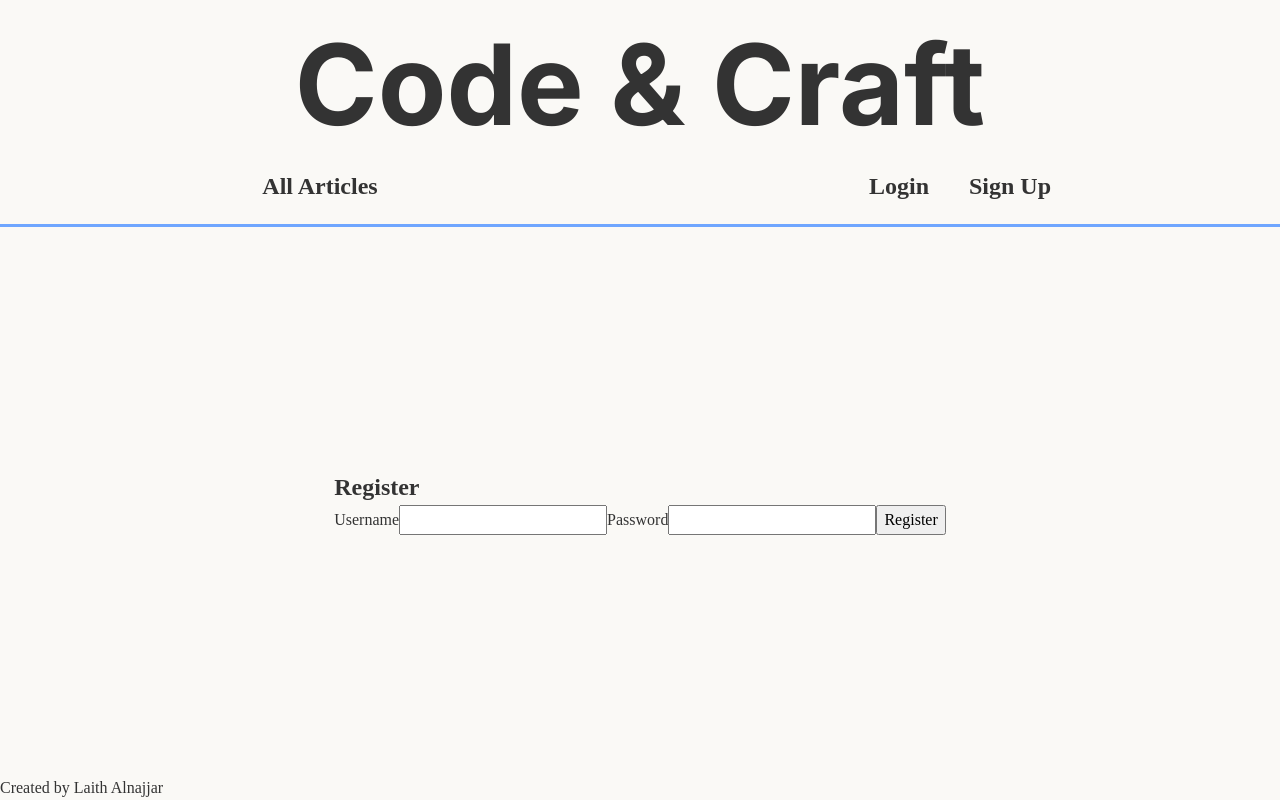
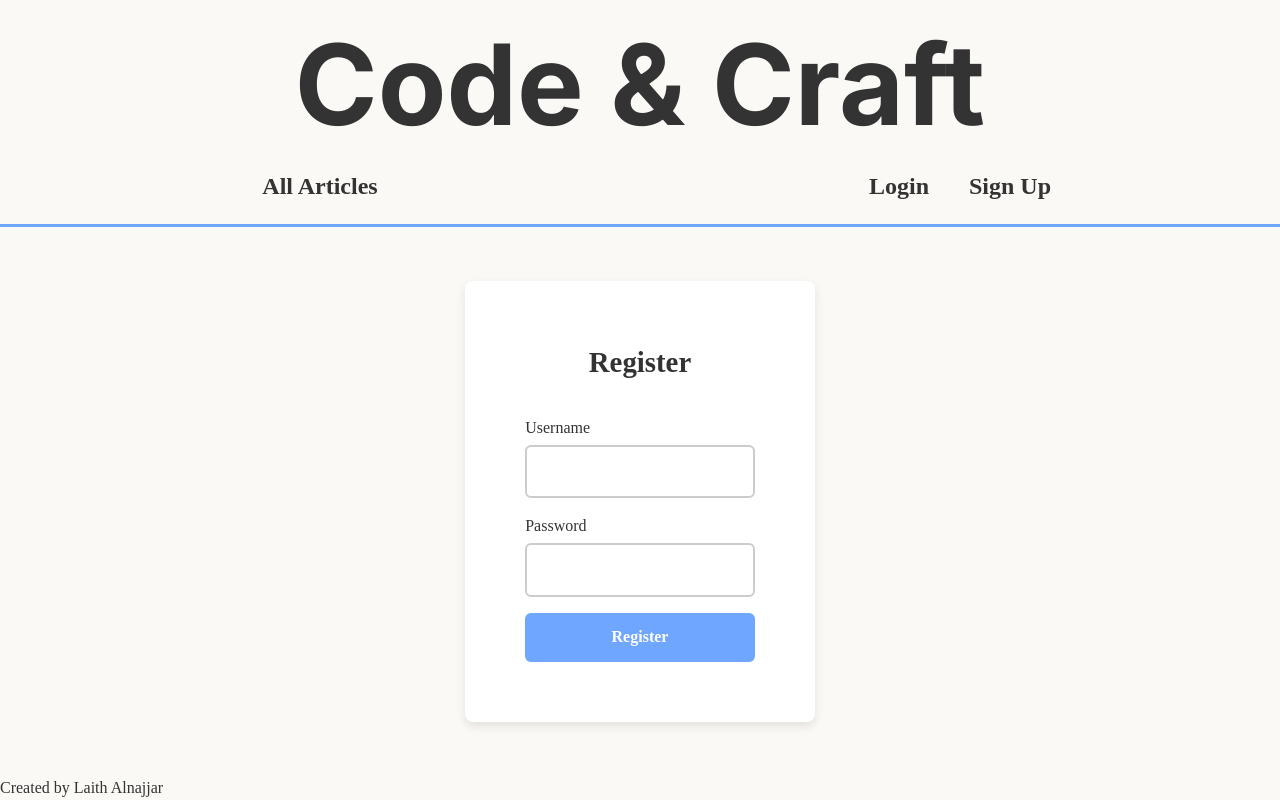
Before and after one commit to LaithAlnajjar/blog-platform, a React (Vite) app in the folder public-blog/: page /register in a window 1280 px wide. Built offline with nearby package versions, Linux system fonts and the light colour scheme; a web font is replaced by a local one.

Commit message:
style: Add styles for Login and Register pages

```diff
--- a/public-blog/src/pages/Login.jsx
+++ b/public-blog/src/pages/Login.jsx
@@ -1,6 +1,7 @@
 import { useState } from 'react';
 import { useNavigate } from 'react-router-dom';
 import { useAuth } from '../context/AuthContext';
+import styles from '../../styles/Login.module.css';
 
 function Login() {
   const [input, setInput] = useState({
@@ -36,27 +37,32 @@ function Login() {
       action="http://localhost:3000/login"
       method="POST"
       onSubmit={handleSubmit}
+      className={styles['form']}
     >
-      <h2>Login</h2>
-      <label htmlFor="username">
+      <h2 className={styles['title']}>Login</h2>
+      <label htmlFor="username" className={styles['label']}>
         Username
         <input
           type="text"
           id="username"
           name="username"
           onChange={handleChange}
+          className={styles['input']}
         />
       </label>
-      <label htmlFor="password">
+      <label htmlFor="password" className={styles['label']}>
         Password
         <input
           type="password"
           id="password"
           name="password"
           onChange={handleChange}
+          className={styles['input']}
         />
       </label>
-      <button type="submit">Login</button>
+      <button type="submit" className={styles['btn']}>
+        Login
+      </button>
     </form>
   );
 }
--- a/public-blog/src/pages/Register.jsx
+++ b/public-blog/src/pages/Register.jsx
@@ -1,6 +1,7 @@
 import { useState } from 'react';
 import { useAuth } from '../context/AuthContext';
 import { useNavigate } from 'react-router-dom';
+import styles from '../../styles/Register.module.css';
 
 function Register() {
   const [input, setInput] = useState({
@@ -31,27 +32,32 @@ function Register() {
       action="http://localhost:3000/register"
       method="POST"
       onSubmit={handleSubmit}
+      className={styles['form']}
     >
-      <h2>Register</h2>
-      <label htmlFor="username">
+      <h2 className={styles['title']}>Register</h2>
+      <label htmlFor="username" className={styles['label']}>
         Username
         <input
           type="text"
           id="username"
           name="username"
           onChange={handleChange}
+          className={styles['input']}
         />
       </label>
-      <label htmlFor="password">
+      <label htmlFor="password" className={styles['label']}>
         Password
         <input
           type="password"
           id="password"
           name="password"
           onChange={handleChange}
+          className={styles['input']}
         />
       </label>
-      <button type="submit">Register</button>
+      <button type="submit" className={styles['btn']}>
+        Register
+      </button>
     </form>
   );
 }
--- /dev/null
+++ b/public-blog/styles/Login.module.css
@@ -0,0 +1,56 @@
+.form {
+  width: 100%;
+  max-width: 400px;
+  margin: 0 auto;
+  padding: 60px;
+  background: #fff;
+  border-radius: 8px;
+  box-shadow: 0 4px 10px rgba(0, 0, 0, 0.1);
+  display: flex;
+  flex-direction: column;
+  gap: 1rem;
+}
+
+.title {
+  text-align: center;
+  font-size: 1.8rem;
+  color: var(--primary-text);
+  margin-bottom: 1rem;
+}
+
+.label {
+  display: flex;
+  flex-direction: column;
+  font-weight: 500;
+  color: var(--primary-text);
+}
+
+.input {
+  padding: 0.8rem;
+  margin-top: 0.3rem;
+  border: 2px solid #ccc;
+  border-radius: 6px;
+  font-size: 1rem;
+  transition: border-color 0.3s ease;
+}
+
+.input:focus {
+  border-color: var(--accent);
+  outline: none;
+}
+
+.btn {
+  padding: 0.8rem;
+  font-size: 1rem;
+  font-weight: bold;
+  color: #fff;
+  background: var(--accent);
+  border: none;
+  border-radius: 6px;
+  cursor: pointer;
+  transition: background 0.3s ease;
+}
+
+.btn:hover {
+  background: #0056b3;
+}
--- /dev/null
+++ b/public-blog/styles/Register.module.css
@@ -0,0 +1,56 @@
+.form {
+  width: 100%;
+  max-width: 400px;
+  margin: 0 auto;
+  padding: 60px;
+  background: #fff;
+  border-radius: 8px;
+  box-shadow: 0 4px 10px rgba(0, 0, 0, 0.1);
+  display: flex;
+  flex-direction: column;
+  gap: 1rem;
+}
+
+.title {
+  text-align: center;
+  font-size: 1.8rem;
+  color: var(--primary-text);
+  margin-bottom: 1rem;
+}
+
+.label {
+  display: flex;
+  flex-direction: column;
+  font-weight: 500;
+  color: var(--primary-text);
+}
+
+.input {
+  padding: 0.8rem;
+  margin-top: 0.3rem;
+  border: 2px solid #ccc;
+  border-radius: 6px;
+  font-size: 1rem;
+  transition: border-color 0.3s ease;
+}
+
+.input:focus {
+  border-color: var(--accent);
+  outline: none;
+}
+
+.btn {
+  padding: 0.8rem;
+  font-size: 1rem;
+  font-weight: bold;
+  color: #fff;
+  background: var(--accent);
+  border: none;
+  border-radius: 6px;
+  cursor: pointer;
+  transition: background 0.3s ease;
+}
+
+.btn:hover {
+  background: #0056b3;
+}
```
Also changed, not shown: 1 other file (tests, documents, lock files or other folders).
